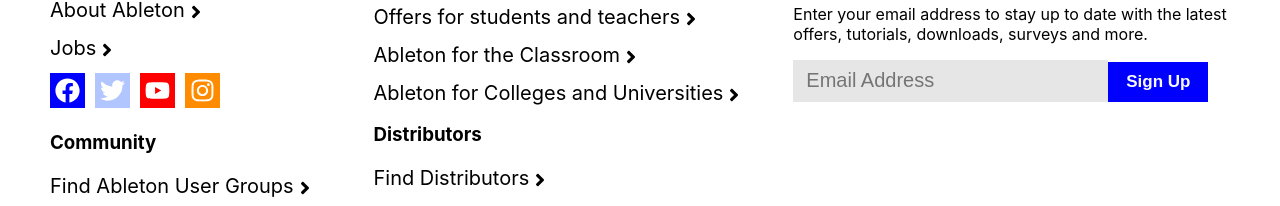
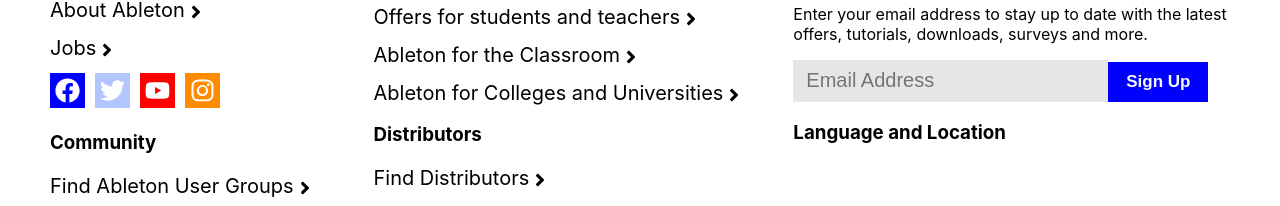
Before and after one commit to afiatamanna06/ableton, a React (Create React App) app: page / in a window 1280 px wide. Shown: the part 6985-7191 px from the top of the page. Built offline with nearby package versions, Linux system fonts and the light colour scheme.

Commit message:
Add third column second row

```diff
--- a/src/components/Footer.js
+++ b/src/components/Footer.js
@@ -56,6 +56,12 @@ const Footer = () => {
                         <li><input type='email' placeholder='Email Address' className='input-signup'></input><button className='btn-signup'>Sign Up</button></li>
                    </ul>
                </div>
+               <div>
+                   <ul className='items'>
+                        <li><h3>Language and Location</h3></li>
+                        <li></li>
+                   </ul>
+               </div>
             </div>
         </div>
     )
```
